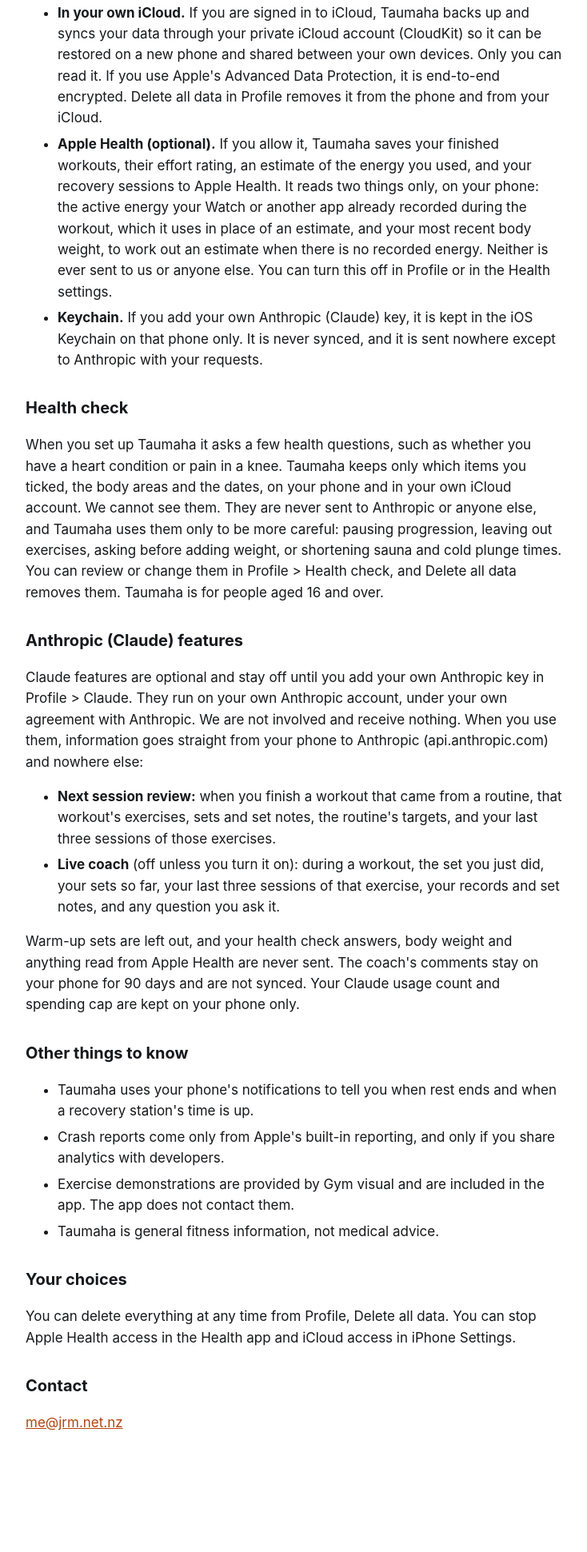
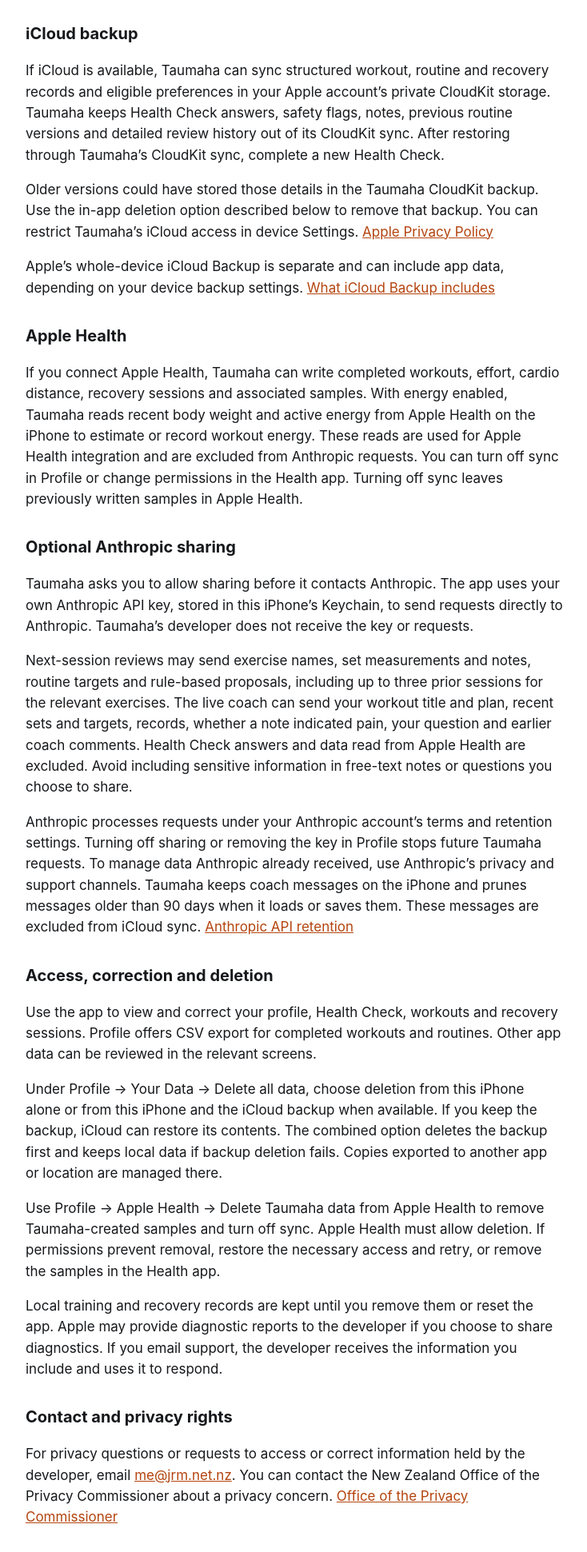
Before and after one commit to jrmurray/taumaha-privacy, a plain HTML site: page index.html in a window 1280 px wide. Shown: the part 485-2426 px from the top of the page at 80% size, without its empty margins (272-1006 px from the left). Before the commit the page ends 2358 px from the top, so only its background shows below. Drawn offline with Linux system fonts and the light colour scheme.

Commit message:
Update Taumaha privacy policy for CloudKit and Health Check

```diff
--- a/index.html
+++ b/index.html
@@ -18,38 +18,28 @@
 </head>
 <body>
 <main>
-<h1>Taumaha privacy policy</h1>
-<p><strong>Last updated:</strong> 21 October 2026</p>
-<p>Taumaha is a free strength training and recovery tracker for iPhone. We built it so we never hold your data.</p>
-<h2>What we collect</h2>
-<p>Nothing. Taumaha has no accounts and no analytics or tracking, and we run no servers that receive your data. We cannot see your workouts, recovery sessions, body weight or anything else you do in the app.</p>
-<h2>Where your data lives</h2>
-<ul>
-<li><strong>On your iPhone.</strong> Your workouts, routines, history and settings are stored on your device.</li>
-<li><strong>In your own iCloud.</strong> If you are signed in to iCloud, Taumaha backs up and syncs your data through your private iCloud account (CloudKit) so it can be restored on a new phone and shared between your own devices. Only you can read it. If you use Apple&#x27;s Advanced Data Protection, it is end-to-end encrypted. Delete all data in Profile removes it from the phone and from your iCloud.</li>
-<li><strong>Apple Health (optional).</strong> If you allow it, Taumaha saves your finished workouts, their effort rating, an estimate of the energy you used, and your recovery sessions to Apple Health. It reads two things only, on your phone: the active energy your Watch or another app already recorded during the workout, which it uses in place of an estimate, and your most recent body weight, to work out an estimate when there is no recorded energy. Neither is ever sent to us or anyone else. You can turn this off in Profile or in the Health settings.</li>
-<li><strong>Keychain.</strong> If you add your own Anthropic (Claude) key, it is kept in the iOS Keychain on that phone only. It is never synced, and it is sent nowhere except to Anthropic with your requests.</li>
-</ul>
-<h2>Health check</h2>
-<p>When you set up Taumaha it asks a few health questions, such as whether you have a heart condition or pain in a knee. Taumaha keeps only which items you ticked, the body areas and the dates, on your phone and in your own iCloud account. We cannot see them. They are never sent to Anthropic or anyone else, and Taumaha uses them only to be more careful: pausing progression, leaving out exercises, asking before adding weight, or shortening sauna and cold plunge times. You can review or change them in Profile &gt; Health check, and Delete all data removes them. Taumaha is for people aged 16 and over.</p>
-<h2>Anthropic (Claude) features</h2>
-<p>Claude features are optional and stay off until you add your own Anthropic key in Profile &gt; Claude. They run on your own Anthropic account, under your own agreement with Anthropic. We are not involved and receive nothing. When you use them, information goes straight from your phone to Anthropic (api.anthropic.com) and nowhere else:</p>
-<ul>
-<li><strong>Next session review:</strong> when you finish a workout that came from a routine, that workout&#x27;s exercises, sets and set notes, the routine&#x27;s targets, and your last three sessions of those exercises.</li>
-<li><strong>Live coach</strong> (off unless you turn it on): during a workout, the set you just did, your sets so far, your last three sessions of that exercise, your records and set notes, and any question you ask it.</li>
-</ul>
-<p>Warm-up sets are left out, and your health check answers, body weight and anything read from Apple Health are never sent. The coach&#x27;s comments stay on your phone for 90 days and are not synced. Your Claude usage count and spending cap are kept on your phone only.</p>
-<h2>Other things to know</h2>
-<ul>
-<li>Taumaha uses your phone&#x27;s notifications to tell you when rest ends and when a recovery station&#x27;s time is up.</li>
-<li>Crash reports come only from Apple&#x27;s built-in reporting, and only if you share analytics with developers.</li>
-<li>Exercise demonstrations are provided by Gym visual and are included in the app. The app does not contact them.</li>
-<li>Taumaha is general fitness information, not medical advice.</li>
-</ul>
-<h2>Your choices</h2>
-<p>You can delete everything at any time from Profile, Delete all data. You can stop Apple Health access in the Health app and iCloud access in iPhone Settings.</p>
-<h2>Contact</h2>
-<p><a href="mailto:me@jrm.net.nz">me@jrm.net.nz</a></p>
+<h1>Taumaha Privacy Policy</h1>
+<p>Last updated 8 November 2026</p>
+<p>Taumaha is a strength training and recovery tracker for iPhone with an optional Apple Watch companion. The app has no Taumaha account, advertising, tracking, or developer-operated server that receives training data.</p>
+<h2>Data on your devices</h2>
+<p>Taumaha stores your optional profile name, preferences, workouts, sets, notes, routines, exercise records, recovery sessions and Health Check answers on your iPhone. The app uses Health Check answers to apply fixed safety rules, such as pausing progression or shortening recovery limits. You can review or edit those answers in Profile. An Apple Watch paired to your iPhone receives the active workout and timer information needed to show and control the session. Widgets and Live Activities use on-device summaries or timer state.</p>
+<h2>iCloud backup</h2>
+<p>If iCloud is available, Taumaha can sync structured workout, routine and recovery records and eligible preferences in your Apple account’s private CloudKit storage. Taumaha keeps Health Check answers, safety flags, notes, previous routine versions and detailed review history out of its CloudKit sync. After restoring through Taumaha’s CloudKit sync, complete a new Health Check.</p>
+<p>Older versions could have stored those details in the Taumaha CloudKit backup. Use the in-app deletion option described below to remove that backup. You can restrict Taumaha’s iCloud access in device Settings. <a href="https://www.apple.com/legal/privacy/">Apple Privacy Policy</a></p>
+<p>Apple’s whole-device iCloud Backup is separate and can include app data, depending on your device backup settings. <a href="https://support.apple.com/en-us/108770">What iCloud Backup includes</a></p>
+<h2>Apple Health</h2>
+<p>If you connect Apple Health, Taumaha can write completed workouts, effort, cardio distance, recovery sessions and associated samples. With energy enabled, Taumaha reads recent body weight and active energy from Apple Health on the iPhone to estimate or record workout energy. These reads are used for Apple Health integration and are excluded from Anthropic requests. You can turn off sync in Profile or change permissions in the Health app. Turning off sync leaves previously written samples in Apple Health.</p>
+<h2>Optional Anthropic sharing</h2>
+<p>Taumaha asks you to allow sharing before it contacts Anthropic. The app uses your own Anthropic API key, stored in this iPhone’s Keychain, to send requests directly to Anthropic. Taumaha’s developer does not receive the key or requests.</p>
+<p>Next-session reviews may send exercise names, set measurements and notes, routine targets and rule-based proposals, including up to three prior sessions for the relevant exercises. The live coach can send your workout title and plan, recent sets and targets, records, whether a note indicated pain, your question and earlier coach comments. Health Check answers and data read from Apple Health are excluded. Avoid including sensitive information in free-text notes or questions you choose to share.</p>
+<p>Anthropic processes requests under your Anthropic account’s terms and retention settings. Turning off sharing or removing the key in Profile stops future Taumaha requests. To manage data Anthropic already received, use Anthropic’s privacy and support channels. Taumaha keeps coach messages on the iPhone and prunes messages older than 90 days when it loads or saves them. These messages are excluded from iCloud sync. <a href="https://privacy.claude.com/en/articles/7996866-how-long-do-you-store-my-organization-s-data">Anthropic API retention</a></p>
+<h2>Access, correction and deletion</h2>
+<p>Use the app to view and correct your profile, Health Check, workouts and recovery sessions. Profile offers CSV export for completed workouts and routines. Other app data can be reviewed in the relevant screens.</p>
+<p>Under Profile → Your Data → Delete all data, choose deletion from this iPhone alone or from this iPhone and the iCloud backup when available. If you keep the backup, iCloud can restore its contents. The combined option deletes the backup first and keeps local data if backup deletion fails. Copies exported to another app or location are managed there.</p>
+<p>Use Profile → Apple Health → Delete Taumaha data from Apple Health to remove Taumaha-created samples and turn off sync. Apple Health must allow deletion. If permissions prevent removal, restore the necessary access and retry, or remove the samples in the Health app.</p>
+<p>Local training and recovery records are kept until you remove them or reset the app. Apple may provide diagnostic reports to the developer if you choose to share diagnostics. If you email support, the developer receives the information you include and uses it to respond.</p>
+<h2>Contact and privacy rights</h2>
+<p>For privacy questions or requests to access or correct information held by the developer, email <a href="mailto:me@jrm.net.nz">me@jrm.net.nz</a>. You can contact the New Zealand Office of the Privacy Commissioner about a privacy concern. <a href="https://www.privacy.org.nz/">Office of the Privacy Commissioner</a></p>
 </main>
 </body>
 </html>
```
